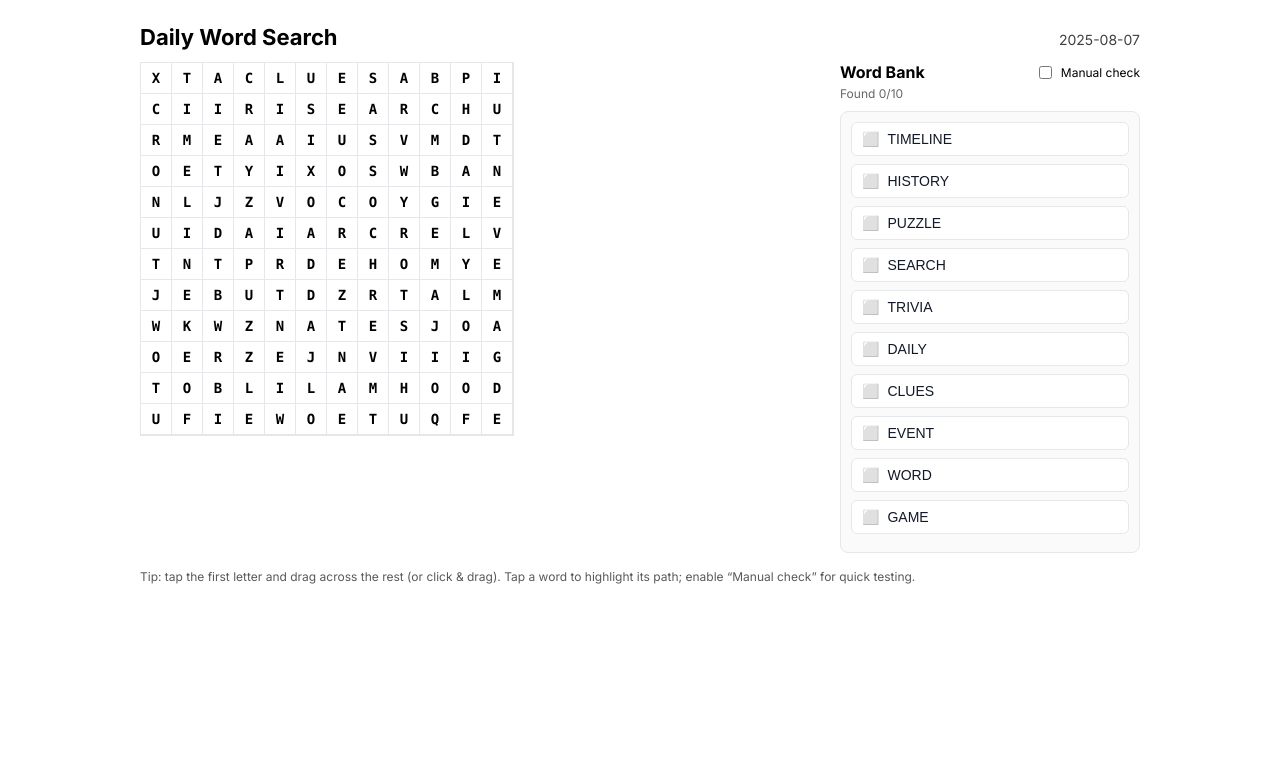
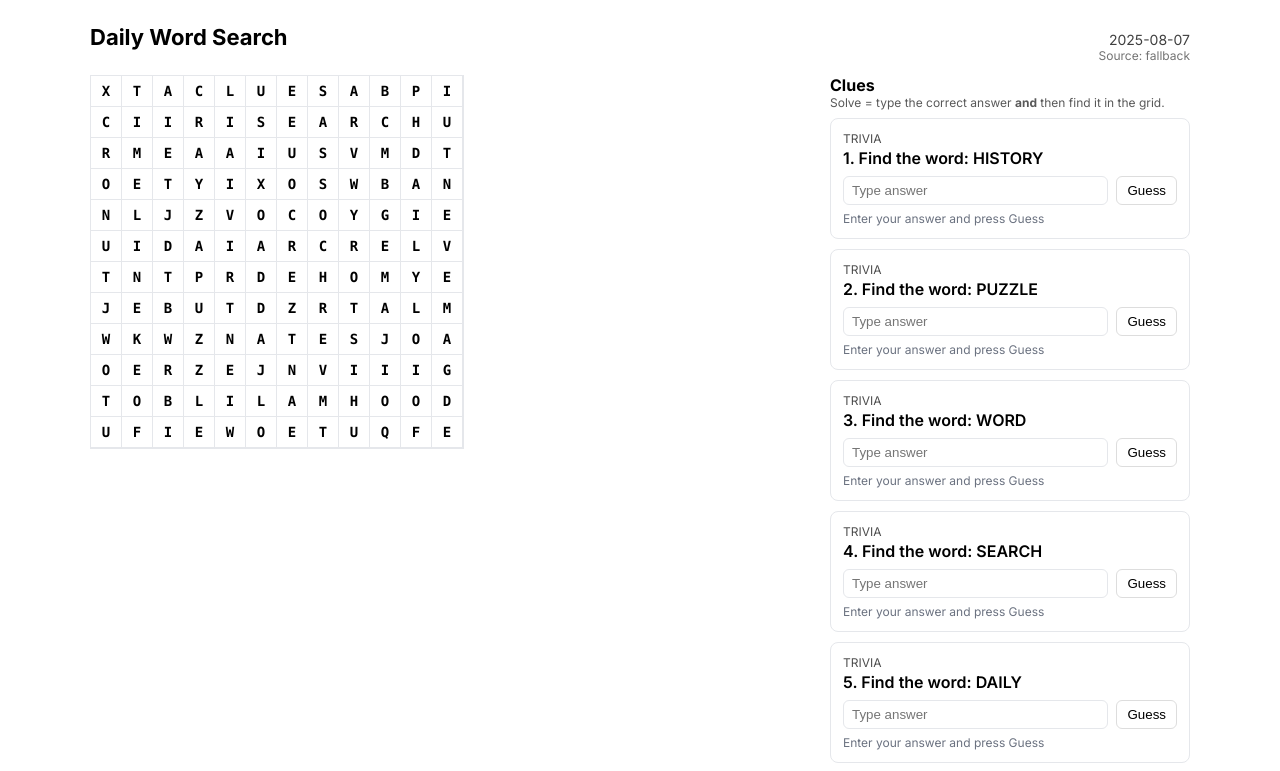
Before and after one commit to nicbramble/Onthisday-wordsearch-, a Next.js app: page / in a window 1280 px wide. Shown: the top 771 px of the page. Built offline with nearby package versions, Linux system fonts and the light colour scheme.

Commit message:
Update page.tsx

```diff
--- a/app/page.tsx
+++ b/app/page.tsx
@@ -2,17 +2,31 @@
 import { useEffect, useRef, useState } from 'react';
 
 type PlacedWord = { word: string; coords: [number, number][] };
-type DailyRes = { dateKey: string; grid: string[][]; placed: PlacedWord[]; words: string[] };
+type Clue = {
+  number: number;
+  type?: string;
+  prompt: string;
+  answerNormalized: string;
+  answerDisplay: string;
+};
+type DailyRes = {
+  dateKey: string;
+  source?: 'sheet'|'fallback';
+  grid: string[][];
+  placed: PlacedWord[];
+  words?: string[];
+  clues?: Clue[];
+};
 
-function cellKey(r: number, c: number) { return `${r},${c}`; }
+function cellKey(r:number,c:number){ return `${r},${c}`; }
+function norm(s:string){ return (s||'').toUpperCase().replace(/[^A-Z]/g,''); }
 
 export default function Home() {
   const [data, setData] = useState<DailyRes | null>(null);
+  const [foundCoords, setFoundCoords] = useState<Set<string>>(new Set());
   const [foundWords, setFoundWords] = useState<Set<string>>(new Set());
-  const [foundCoords, setFoundCoords] = useState<Set<string>>(new Set());
+  const [guesses, setGuesses] = useState<Record<number, string>>({});
   const [dragPath, setDragPath] = useState<[number, number][]>([]);
-  const [selectedWord, setSelectedWord] = useState<string | null>(null);
-  const [manualMode, setManualMode] = useState<boolean>(false); // allow tap-to-check for testing
   const cellRefs = useRef<HTMLDivElement[][]>([]);
 
   useEffect(() => {
@@ -23,61 +37,71 @@ export default function Home() {
     })();
   }, []);
 
-  function startAt(r: number, c: number) { setDragPath([[r, c]]); }
-  function extendTo(r: number, c: number) {
+  // Safe words list (belt & suspenders)
+  const words: string[] = Array.isArray(data?.words) && data!.words!.length
+    ? data!.words!
+    : Array.from(new Set((data?.placed ?? []).map(p => p.word)));
+
+  // ---- Drag logic ----
+  function startAt(r:number,c:number){ setDragPath([[r,c]]); }
+  function extendTo(r:number,c:number){
     if (!dragPath.length) return;
-    const [lr, lc] = dragPath[dragPath.length - 1];
-    if (lr === r && lc === c) return;
-    setDragPath(p => [...p, [r, c]]);
+    const [lr,lc] = dragPath[dragPath.length-1];
+    if (lr===r && lc===c) return;
+    setDragPath(p => [...p,[r,c]]);
   }
-  function finishPath() {
-    if (!data || dragPath.length < 2) { setDragPath([]); return; }
-    const pathStr = dragPath.map(([r, c]) => cellKey(r, c)).join('|');
-
+  function finishPath(){
+    if (!data || dragPath.length < 2){ setDragPath([]); return; }
+    const pathStr = dragPath.map(([r,c])=>cellKey(r,c)).join('|');
     const hit = data.placed.find(p => {
-      const fwd = p.coords.map(([r, c]) => cellKey(r, c)).join('|');
-      const rev = [...p.coords].reverse().map(([r, c]) => cellKey(r, c)).join('|');
-      return fwd === pathStr || rev === pathStr;
+      const fwd = p.coords.map(([r,c])=>cellKey(r,c)).join('|');
+      const rev = [...p.coords].reverse().map(([r,c])=>cellKey(r,c)).join('|');
+      return fwd===pathStr || rev===pathStr;
     });
-
     if (hit && !foundWords.has(hit.word)) {
-      const nextWords = new Set(foundWords); nextWords.add(hit.word);
-      setFoundWords(nextWords);
-
-      const nextCoords = new Set(foundCoords);
-      hit.coords.forEach(([r, c]) => nextCoords.add(cellKey(r, c)));
-      setFoundCoords(nextCoords);
+      const nw = new Set(foundWords); nw.add(hit.word); setFoundWords(nw);
+      const nc = new Set(foundCoords);
+      hit.coords.forEach(([r,c]) => nc.add(cellKey(r,c)));
+      setFoundCoords(nc);
     }
-
     setDragPath([]);
   }
 
-  function toggleManualCheck(word: string) {
-    // Manual check for testing if a user taps the word in the list
-    const next = new Set(foundWords);
-    if (next.has(word)) next.delete(word); else next.add(word);
-    setFoundWords(next);
-
-    // If we check manually, also highlight its coords (if placed)
-    const placed = data?.placed.find(p => p.word === word);
-    if (placed) {
-      const nc = new Set(foundCoords);
-      placed.coords.forEach(([r, c]) => nc.add(cellKey(r, c)));
-      setFoundCoords(nc);
+  // ---- Guess logic ----
+  function submitGuess(n:number){
+    if (!data?.clues) return;
+    const clue = data.clues.find(c => c.number===n)!;
+    const g = norm(guesses[n] || '');
+    if (!g) return;
+    if (g === clue.answerNormalized) {
+      alert('Correct! Now find it in the grid to mark complete.');
+    } else {
+      alert('Not quite—try again.');
     }
   }
 
   if (!data) return <div style={{ padding: 20 }}>Loading…</div>;
-  const allFound = data.words.every(w => foundWords.has(w));
+
+  // Completion check: guessed right AND found in grid
+  const solvedByClue = new Set<number>();
+  (data.clues ?? []).forEach(c => {
+    const guessed = norm(guesses[c.number]||'') === c.answerNormalized;
+    const found = foundWords.has(c.answerNormalized);
+    if (guessed && found) solvedByClue.add(c.number);
+  });
+  const allSolved = data.clues && solvedByClue.size === data.clues.length;
 
   return (
-    <main style={{ maxWidth: 1000, margin: '24px auto', padding: '0 16px' }}>
-      <header style={{ display: 'flex', justifyContent: 'space-between', alignItems: 'baseline', marginBottom: 12 }}>
+    <main style={{ maxWidth: 1100, margin: '24px auto', padding: '0 16px' }}>
+      <header style={{ display:'flex', justifyContent:'space-between', alignItems:'baseline', marginBottom: 12 }}>
         <h1 style={{ margin: 0, fontSize: 22 }}>Daily Word Search</h1>
-        <div style={{ fontSize: 14, opacity: .75 }}>{data.dateKey}</div>
+        <div style={{ textAlign:'right' }}>
+          <div style={{ fontSize: 14, opacity: .75 }}>{data.dateKey}</div>
+          {data.source && <div style={{ fontSize: 12, opacity: .55 }}>Source: {data.source}</div>}
+        </div>
       </header>
 
-      <div style={{ display: 'grid', gridTemplateColumns: '1fr 300px', gap: 24 }}>
+      <div style={{ display:'grid', gridTemplateColumns:'1fr 360px', gap: 24 }}>
         {/* Grid */}
         <div>
           <Grid
@@ -88,91 +112,74 @@ export default function Home() {
             onExtend={extendTo}
             onFinish={finishPath}
             cellRefs={cellRefs}
-            selectedWordCoords={selectedWord ? (data.placed.find(p => p.word === selectedWord)?.coords ?? []) : []}
           />
         </div>
 
-        {/* Right panel */}
+        {/* Riddle / Clues */}
         <aside>
-          <div style={{ display: 'flex', justifyContent: 'space-between', alignItems: 'center' }}>
-            <h3 style={{ margin: 0, fontSize: 16 }}>Word Bank</h3>
-            <label style={{ fontSize: 12, display: 'flex', gap: 6, alignItems: 'center' }}>
-              <input type="checkbox" checked={manualMode} onChange={e => setManualMode(e.target.checked)} />
-              Manual check
-            </label>
-          </div>
-          <div style={{ fontSize: 12, opacity: .6, marginTop: 4 }}>
-            Found {Array.from(foundWords).length}/{data.words.length}
+          <h3 style={{ margin: 0, fontSize:16 }}>Clues</h3>
+          <div style={{ fontSize:12, opacity:.65, marginBottom:8 }}>
+            Solve = type the correct answer <b>and</b> then find it in the grid.
           </div>
 
-          <div style={{ marginTop: 10, border: '1px solid #e5e7eb', borderRadius: 8, padding: 10, maxHeight: 460, overflowY: 'auto', background: '#fafafa' }}>
-            {data.words.map(w => {
-              const solved = foundWords.has(w);
-              const isSelected = selectedWord === w;
+          <div style={{ display:'grid', gap:10 }}>
+            {(data.clues ?? words.map((w,i)=>({
+              number: i+1, type:'', prompt:`Find the word: ${w}`, answerNormalized:w, answerDisplay:w
+            }))).map((c) => {
+              const guessed = norm(guesses[c.number]||'') === c.answerNormalized;
+              const found = foundWords.has(c.answerNormalized);
+              const complete = guessed && found;
               return (
-                <button
-                  key={w}
-                  onClick={() => { setSelectedWord(isSelected ? null : w); if (manualMode) toggleManualCheck(w); }}
-                  style={{
-                    width: '100%',
-                    textAlign: 'left',
-                    padding: '8px 10px',
-                    borderRadius: 6,
-                    fontSize: 14,
-                    marginBottom: 8,
-                    background: solved ? '#ecfdf5' : isSelected ? '#eef2ff' : '#fff',
-                    color: solved ? '#065f46' : '#111827',
-                    textDecoration: solved ? 'line-through' : 'none',
-                    border: `1px solid ${isSelected ? '#c7d2fe' : '#e5e7eb'}`,
-                    cursor: 'pointer'
-                  }}
-                >
-                  <span style={{ marginRight: 8 }}>{solved ? '✅' : '⬜️'}</span>
-                  {w}
-                </button>
+                <div key={c.number} style={{ padding:12, border:'1px solid #e5e7eb', borderRadius:8, background: complete ? '#ecfdf5' : '#fff' }}>
+                  <div style={{ fontSize:12, opacity:.7 }}>{c.type || 'CLUE'}</div>
+                  <div style={{ fontWeight:600, margin:'2px 0 8px' }}>{c.number}. {c.prompt || c.answerDisplay}</div>
+                  <div style={{ display:'flex', gap:8 }}>
+                    <input
+                      value={guesses[c.number] || ''}
+                      onChange={e => setGuesses({ ...guesses, [c.number]: e.target.value })}
+                      placeholder="Type answer"
+                      style={{ flex:1, padding:'6px 8px', border:'1px solid #e5e7eb', borderRadius:6 }}
+                    />
+                    <button onClick={()=>submitGuess(c.number)} style={{ padding:'6px 10px', border:'1px solid #ddd', borderRadius:6, background:'#fff' }}>
+                      Guess
+                    </button>
+                  </div>
+                  <div style={{ fontSize:12, marginTop:6, color: complete ? '#065f46' : guessed ? '#2563eb' : '#6b7280' }}>
+                    {complete
+                      ? '✅ Solved!'
+                      : guessed
+                        ? '✓ Correct — now find it in the grid'
+                        : 'Enter your answer and press Guess'}
+                  </div>
+                </div>
               );
             })}
           </div>
 
-          {allFound && (
+          {allSolved && (
             <div style={{ marginTop: 12, padding: 10, border: '1px solid #10b981', color: '#065f46', background: '#ecfdf5', borderRadius: 8, fontWeight: 600, textAlign: 'center' }}>
-              🎉 All words found!
+              🎉 All clues solved!
             </div>
           )}
         </aside>
       </div>
-
-      <footer style={{ marginTop: 16, fontSize: 12, opacity: .65 }}>
-        Tip: tap the first letter and drag across the rest (or click & drag). Tap a word to highlight its path; enable “Manual check” for quick testing.
-      </footer>
     </main>
   );
 }
 
 function Grid({
-  grid,
-  foundCoords,
-  dragPath,
-  onStart,
-  onExtend,
-  onFinish,
-  cellRefs,
-  selectedWordCoords
-}: {
+  grid, foundCoords, dragPath, onStart, onExtend, onFinish, cellRefs
+}:{
   grid: string[][];
   foundCoords: Set<string>;
   dragPath: [number, number][];
-  onStart: (r: number, c: number) => void;
-  onExtend: (r: number, c: number) => void;
-  onFinish: () => void;
+  onStart: (r:number,c:number)=>void;
+  onExtend: (r:number,c:number)=>void;
+  onFinish: ()=>void;
   cellRefs: React.MutableRefObject<HTMLDivElement[][]>;
-  selectedWordCoords: [number, number][];
-}) {
+}){
   const size = grid[0]?.length ?? 12;
   const cellPx = Math.max(28, Math.min(40, Math.floor(360 / size)));
-
-  // make a set for quick highlight of the selected word
-  const selectedSet = new Set(selectedWordCoords.map(([r, c]) => cellKey(r, c)));
 
   return (
     <div
@@ -188,7 +195,7 @@ function Grid({
         if (el?.dataset?.r && el?.dataset?.c) onExtend(parseInt(el.dataset.r), parseInt(el.dataset.c));
       }}
       onTouchEnd={onFinish}
-      style={{ display: 'inline-block', userSelect: 'none', border: '1px solid #e5e7eb', touchAction: 'none' }}
+      style={{ display:'inline-block', userSelect:'none', border:'1px solid #e5e7eb', touchAction:'none' }}
     >
       {grid.map((row, r) => (
         <div key={r} style={{ display: 'flex' }}>
@@ -196,7 +203,6 @@ function Grid({
             const k = cellKey(r, c);
             const inDrag = dragPath.some(([rr, cc]) => rr === r && cc === c);
             const isFound = foundCoords.has(k);
-            const isSelected = selectedSet.has(k) && !isFound;
             return (
               <div
                 key={c}
@@ -206,20 +212,14 @@ function Grid({
                   if (!cellRefs.current[r]) cellRefs.current[r] = [];
                   cellRefs.current[r][c] = el!;
                 }}
-                onMouseDown={() => onStart(r, c)}
-                onMouseEnter={(e) => e.buttons === 1 && onExtend(r, c)}
+                onMouseDown={()=>onStart(r,c)}
+                onMouseEnter={(e)=> e.buttons===1 && onExtend(r,c)}
                 onMouseUp={onFinish}
                 style={{
-                  width: cellPx,
-                  height: cellPx,
-                  display: 'grid',
-                  placeItems: 'center',
-                  fontFamily: 'ui-monospace, SFMono-Regular, Menlo, monospace',
-                  fontWeight: 700,
-                  fontSize: 14,
-                  borderRight: '1px solid #e5e7eb',
-                  borderBottom: '1px solid #e5e7eb',
-                  background: isFound ? '#dcfce7' : inDrag ? '#e0e7ff' : isSelected ? '#fee2e2' : '#fff'
+                  width: cellPx, height: cellPx, display:'grid', placeItems:'center',
+                  fontFamily:'ui-monospace, SFMono-Regular, Menlo, monospace', fontWeight:700, fontSize:14,
+                  borderRight:'1px solid #e5e7eb', borderBottom:'1px solid #e5e7eb',
+                  background: isFound ? '#dcfce7' : inDrag ? '#e0e7ff' : '#fff'
                 }}
               >
                 {ch}
```
